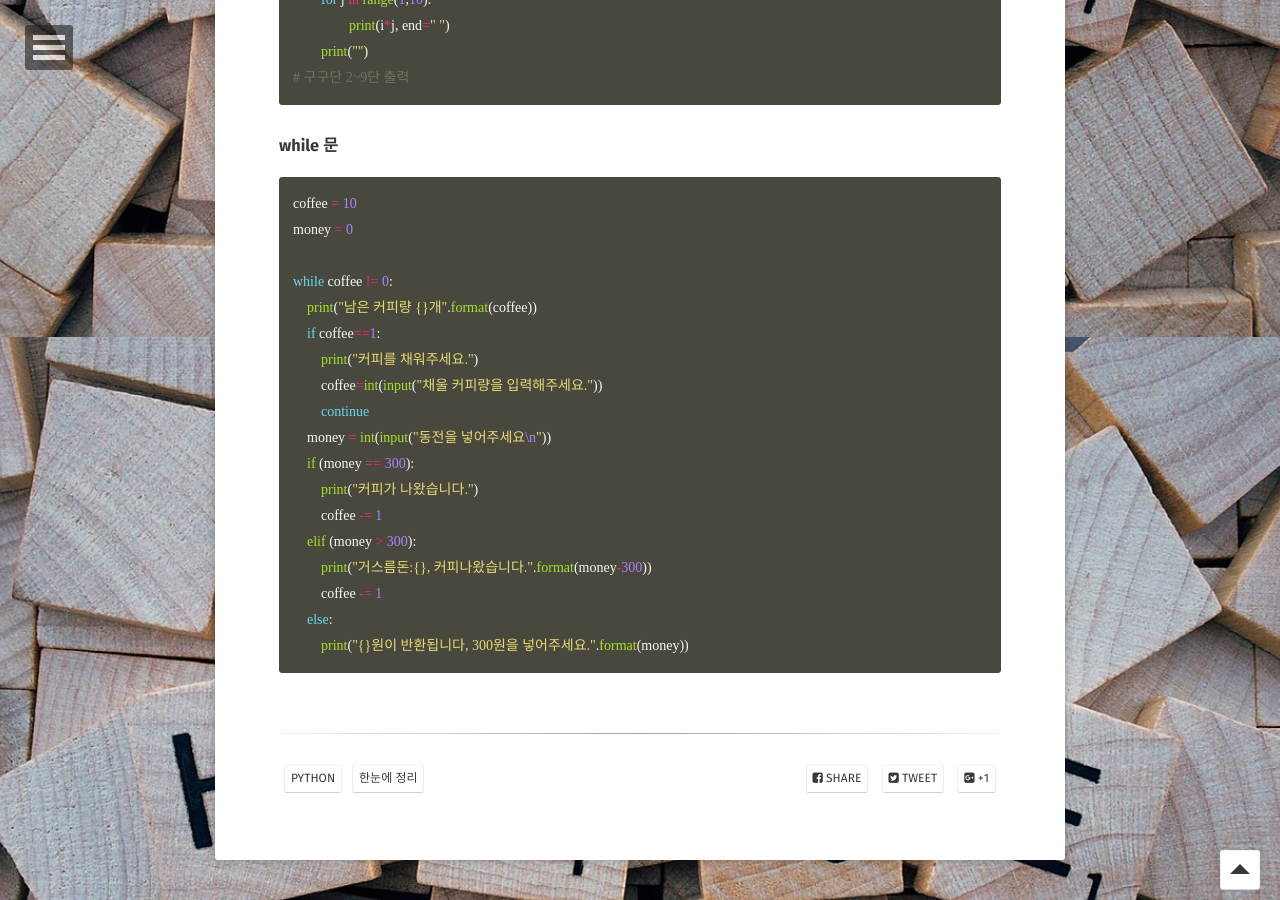
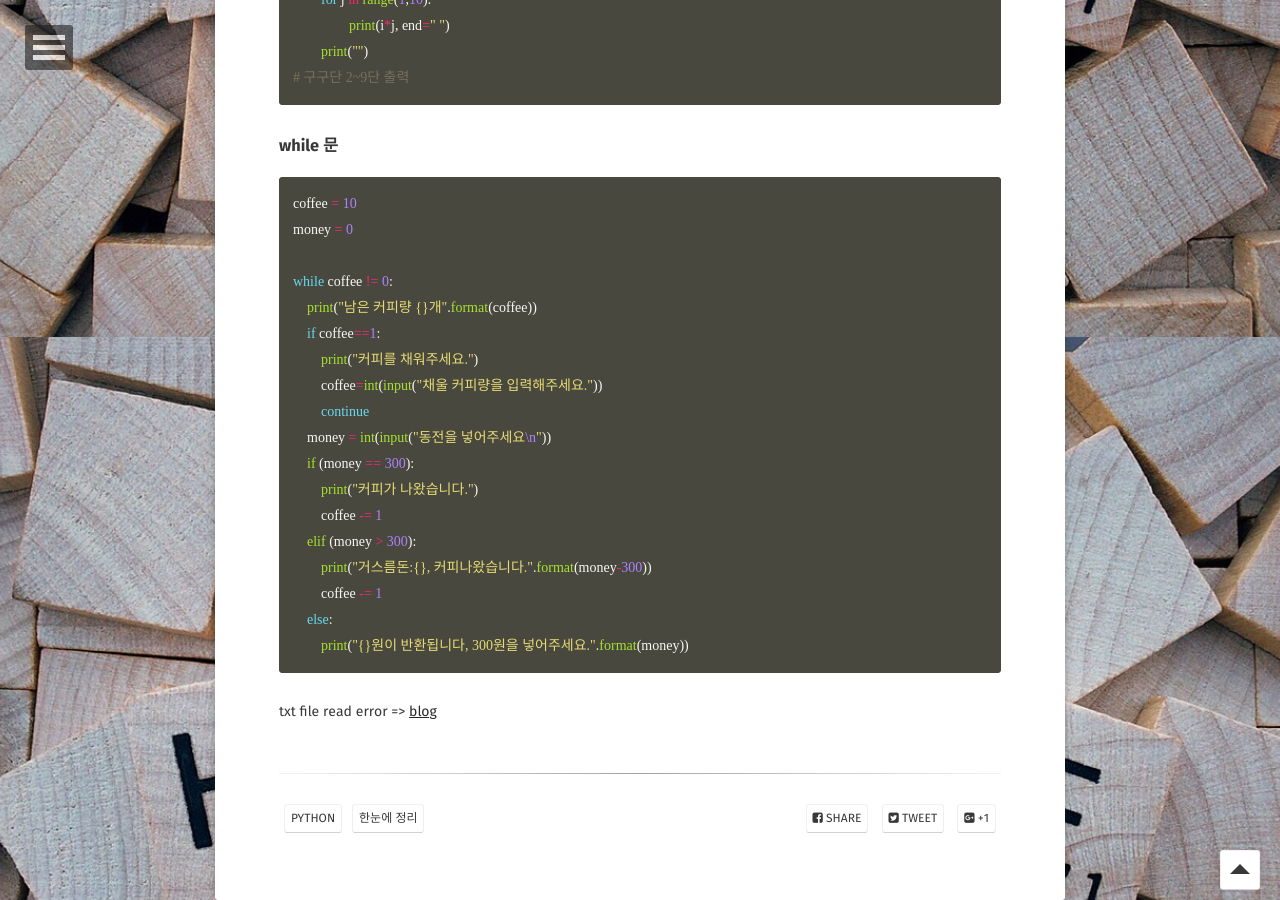
Before and after one commit to Jungjihyuk/JH_Life, a Jekyll site: the page built from _posts/2019-01-23-python.md, in a window 1280 px wide and 900 px high, scrolled down 5963 px. Built offline with Jekyll 4.4.1, drawn with Linux system fonts in a browser that asks for light colours; some web fonts are replaced; comment, search, counter and statistics services are not loaded.

Commit message:
python 추가

````diff
--- a/_posts/2019-01-23-python.md
+++ b/_posts/2019-01-23-python.md
@@ -207,3 +207,5 @@ while coffee != 0:
     else:
         print("{}원이 반환됩니다, 300원을 넣어주세요.".format(money))
 ```
+
+txt file read error => [blog](blog.naver.com/PostView.nhn?blogId=yejoon3117&logNo=221058408177&beginTime=0&jumpingVid=&from=search&redirect=Log&widgetTypeCall=true)
````
